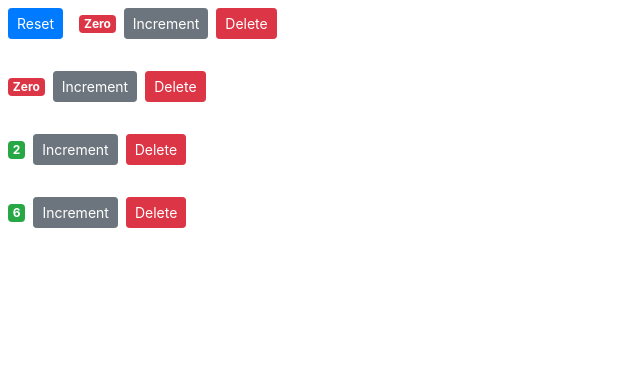
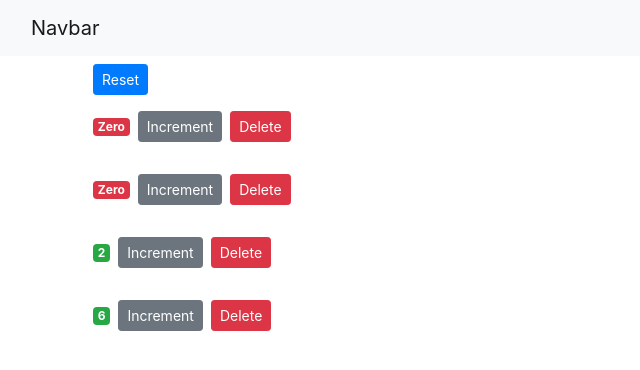
Before and after one commit to ajagannathan/react-app, a React (Create React App) app: page / in a window 1280 px wide. Shown: the top 370 px of the page, without its empty margins (0-640 px from the left). Built offline with nearby package versions, Linux system fonts and the light colour scheme.

Commit message:
Added simple navigation bar to the App

```diff
--- a/src/App.js
+++ b/src/App.js
@@ -1,25 +1,36 @@
-import logo from './logo.svg';
-import './App.css';
+import React, { Component } from "react";
+import logo from "./logo.svg";
+import "./App.css";
+import NavBar from "./components/navbar";
+import Counters from "./components/counters";
 
 function App() {
-  return (
-    <div className="App">
-      <header className="App-header">
-        <img src={logo} className="App-logo" alt="logo" />
-        <p>
-          Edit <code>src/App.js</code> and save to reload.
-        </p>
-        <a
-          className="App-link"
-          href="https://reactjs.org"
-          target="_blank"
-          rel="noopener noreferrer"
-        >
-          Learn React
-        </a>
-      </header>
-    </div>
-  );
+    return (
+        // <div className="App">
+        //   <header className="App-header">
+        //     <img src={logo} className="App-logo" alt="logo" />
+        //     <p>
+        //       Edit <code>src/App.js</code> and save to reload.
+        //     </p>
+        //     <a
+        //       className="App-link"
+        //       href="https://reactjs.org"
+        //       target="_blank"
+        //       rel="noopener noreferrer"
+        //     >
+        //       Learn React
+        //     </a>
+        //   </header>
+        // </div>
+
+        //Since we have multiple root elements we wrap with React.Fragment
+        <React.Fragment>
+            <NavBar />
+            <main className="container">
+                <Counters />
+            </main>
+        </React.Fragment>
+    );
 }
 
 export default App;
--- a/src/components/counters.jsx
+++ b/src/components/counters.jsx
@@ -11,7 +11,16 @@
         children_array: ["child 1", "child 2", "child 3"],
     };
     handleIncrement = (counter) => {
-        console.log(counter);
+        //The spread operator clones the array/object
+        // the objects in the new array counters is exactly
+        // the same as the counter_array
+        //This is a bad practice
+        //Instead we clone the counter object we receive
+        const counters = [...this.state.counter_array];
+        const index = counters.indexOf(counter);
+        counters[index] = { ...counter };
+        counters[index].value++;
+        this.setState({ counter_array: counters });
     };
     handleDelete = (counter_id) => {
         const updatedCounterArray = this.state.counter_array.filter(
@@ -30,12 +39,14 @@
     render() {
         return (
             <div>
+                <div>
                     <button
                         className="btn btn-primary btn-sm m-2"
                         onClick={this.handleReset}
                     >
                         Reset
                     </button>
+                </div>
                 {this.state.counter_array.map((counterObj) => (
                     <Counter
                         key={counterObj.id}
--- /dev/null
+++ b/src/components/navbar.jsx
@@ -0,0 +1,17 @@
+import React, { Component } from "react";
+
+class NavBar extends Component {
+    render() {
+        return (
+            <nav className="navbar navbar-light bg-light">
+                <div className="container-fluid">
+                    <a className="navbar-brand" href="#">
+                        Navbar
+                    </a>
+                </div>
+            </nav>
+        );
+    }
+}
+
+export default NavBar;
--- a/src/index.js
+++ b/src/index.js
@@ -1,14 +1,14 @@
 import React from "react";
 import ReactDOM from "react-dom";
 import "./index.css";
-//import App from './App';
+import App from "./App";
 import reportWebVitals from "./reportWebVitals";
 import Counters from "./components/counters";
 import "bootstrap/dist/css/bootstrap.css";
 
 ReactDOM.render(
     <React.StrictMode>
-        <Counters />
+        <App />
     </React.StrictMode>,
     document.getElementById("root")
 );
```
Lines whose indentation alone changed are shown as unchanged.
